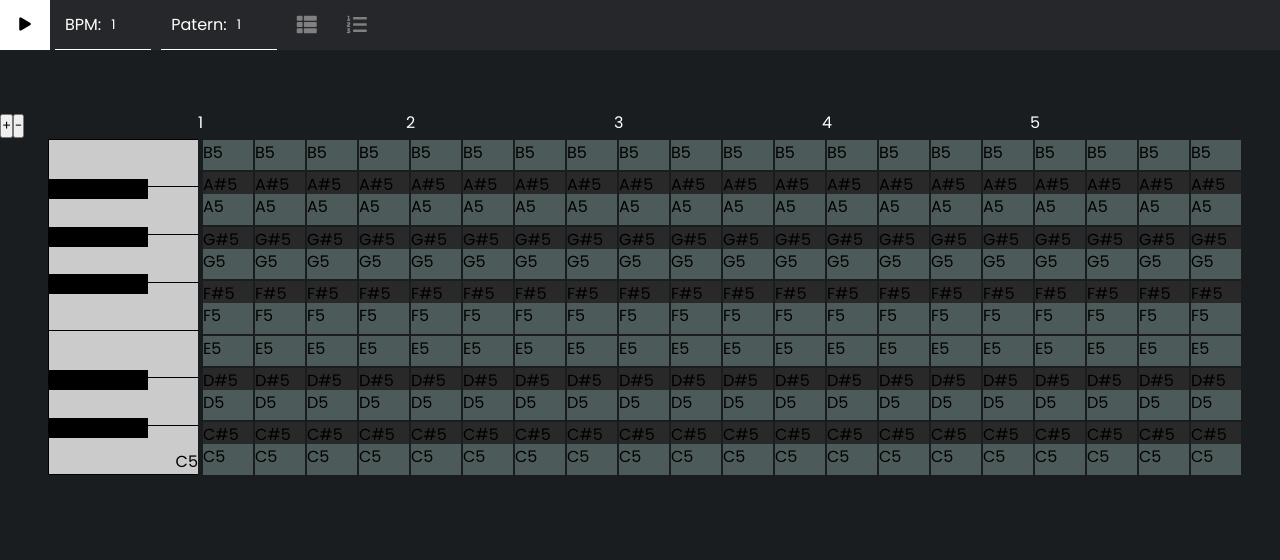
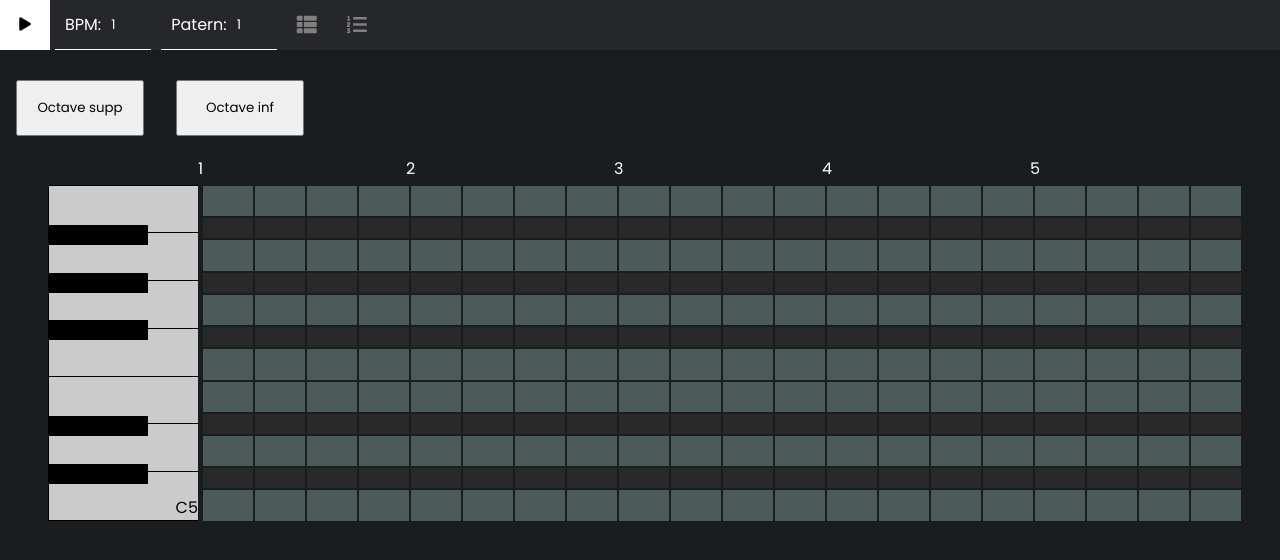
Before and after one commit to Procaillass/JamRacker, a React (Create React App) app: page / in a window 1280 px wide. Shown: the top 560 px of the page. Built offline with nearby package versions, Linux system fonts and the light colour scheme.

Commit message:
presentation push

```diff
--- a/src/App.scss
+++ b/src/App.scss
@@ -46,7 +46,7 @@ body {
   display: flex;
   height: 50px;
   background-color: $dark-color-2;
-  margin-bottom: 5rem;
+  margin-bottom: 2rem;
   &_play-button {
     width: 50px;
     background-color: $light-color;
@@ -125,7 +125,7 @@ body {
 // pianoRoll //
 
 .piano_global {
-  padding-top: 7rem;
+  padding-top: 5rem;
   padding-bottom: 3rem;
 }
 .board {
@@ -172,7 +172,7 @@ body {
 }
 
 .test {
-  background-color: red !important;
+  background-color: rgba(88,235,144,.8) !important;
 }
 
 //quentin
@@ -285,6 +285,7 @@ body {
       box-shadow: inset 0 0 0 5px rgb(221, 154, 100);
     }
   }
+
   div {
     min-width: 50px;
     cursor: cell;
@@ -294,3 +295,9 @@ body {
     }
   }
 }
+
+.plusBtn, .moinsBtn{
+  width: 8rem !important;
+  padding: 1rem;
+  margin: 0rem 1rem 3rem 1rem;
+}
--- a/src/components/PianoRoll/PianoOctave.js
+++ b/src/components/PianoRoll/PianoOctave.js
@@ -18,43 +18,50 @@ function PianoRoll(props) {
 
   const playNote = (note, e) =>  {
     synth.triggerAttackRelease(note, "8n")
-    console.log(e.target)
+    //console.log(e.target)
     if (e.target.classList.contains('test')) {
-      e.target.classList.remove('test')
-      console.log("savedNotes",savedNotes)
-      console.log("attribute e.target",e.target.getAttribute('data-id') )
 
-      savedNotes.map(item => {
-        if ( item.col == e.target.getAttribute('data-id') && item.note == e.target.getAttribute('data-note')  ) {
-          console.log(item)
-           savedNotes.splice(item,1)
+      //console.log("savedNotes",savedNotes)
+      //console.log("attribute e.target",e.target.getAttribute('data-id') )
 
-           console.log(savedNotes, e.target.getAttribute('data-id'))
-           props.setSavedNotes(savedNotes)
-
-          }
-        })
+     /*  savedNotes.map(item => {
+        if (item.col === e.target.getAttribute('data-id') && item.note === e.target.getAttribute('data-note')) {
+          console.log(item.col, item.note)
+          console.log(e.target.getAttribute('data-id'), e.target.getAttribute('data-note'))
+          console.log("col",item.col === e.target.getAttribute('data-id'));
+          console.log("row",item.note === e.target.getAttribute('data-note'));
 
 
+
+          savedNotes.splice(item,1)
+        props.setSavedNotes(savedNotes)
+        localStorage.setItem('savedNote', JSON.stringify(savedNotes))
+          console.log("list local dans le map",savedNotes)
+          console.log("localstorage",localStorage.getItem('savedNote') )
+        }
+      })
+
+      localStorage.setItem('savedNote', JSON.stringify(savedNotes))
+      console.log("list local",savedNotes) */
+
       // props.setSavedNotes(savedNotes)
-      localStorage.setItem('savedNote', JSON.stringify(savedNotes))
-
+        e.target.classList.remove('test')
     } else {
       e.target.classList.add('test')
-      console.log(note, e.currentTarget.getAttribute('data-id'))
+      /* console.log(note, e.currentTarget.getAttribute('data-id'))
       let col = e.currentTarget.getAttribute('data-id')
       let touche = note
       savedNotes.map(item => {
-        if ( item.col == e.target.getAttribute('data-id') && item.note == e.target.getAttribute('data-note') ) {
-            return console.log('fault')
+        if ( item.col === e.target.getAttribute('data-id') && item.note === e.target.getAttribute('data-note') ) {
+             console.log('fault')
         }
       })
       props.setSavedNotes(old => [...old, {
         col: col,
         note: touche
       }])
-      localStorage.setItem('savedNote', JSON.stringify(savedNotes))
-      console.log(savedNotes)
+      return localStorage.setItem('savedNote', JSON.stringify(savedNotes)) */
+      //console.log(savedNotes)
     }
   }
 
@@ -77,7 +84,7 @@ function PianoRoll(props) {
     }, 10);
 
 
-    localStorage.setItem('savedNote', JSON.stringify(savedNotes))
+   // localStorage.setItem('savedNote', JSON.stringify(savedNotes))
   })
 
 
@@ -134,9 +141,6 @@ function PianoRoll(props) {
         }
       </div>
 
-
-
-
       <section className="piano-containter">
         {note.map((touch, index) => {
           return (
@@ -146,21 +150,14 @@ function PianoRoll(props) {
                   data-note={touch}
                   data-id={index}
                   onClick={(e) => playNote(touch, e)}
-                  key={index}>{touch}</div>
+                  key={index}>{/* {touch} */}</div>
               })}
               {touch.includes('#') ? <button onClick={(e) => playNote(touch, e)} key={index} className="piano_grid_note-black"></button> : <button onClick={(e) => playNote(touch, e)} key={index} className="piano_grid_note-white">{touch.includes('C') ? (touch.includes('#') ? "" : touch) : ""}</button>}
             </section>
           )
         })}
       </section>
-
-
-
-
-
     </div>
-
-
   );
 }
 
--- a/src/components/PianoRoll/PianoRoll.js
+++ b/src/components/PianoRoll/PianoRoll.js
@@ -32,8 +32,8 @@ export default function PianoRoll() {
 
   return (
     <div className="Roll">
-      <button onClick={() => plusOcatve()}>+</button>
-      <button onClick={() => moinsOctave()}>-</button>
+      <button className="plusBtn" onClick={() => plusOcatve()}>Octave supp</button>
+      <button className="moinsBtn" onClick={() => moinsOctave()}>Octave inf</button>
       {/* <PinaoOctave octave={octave -1 }/> */}
 
       {octLength.map((item, index) => {
```
Also changed, not shown: 1 other file (tests, documents, lock files or other folders).
